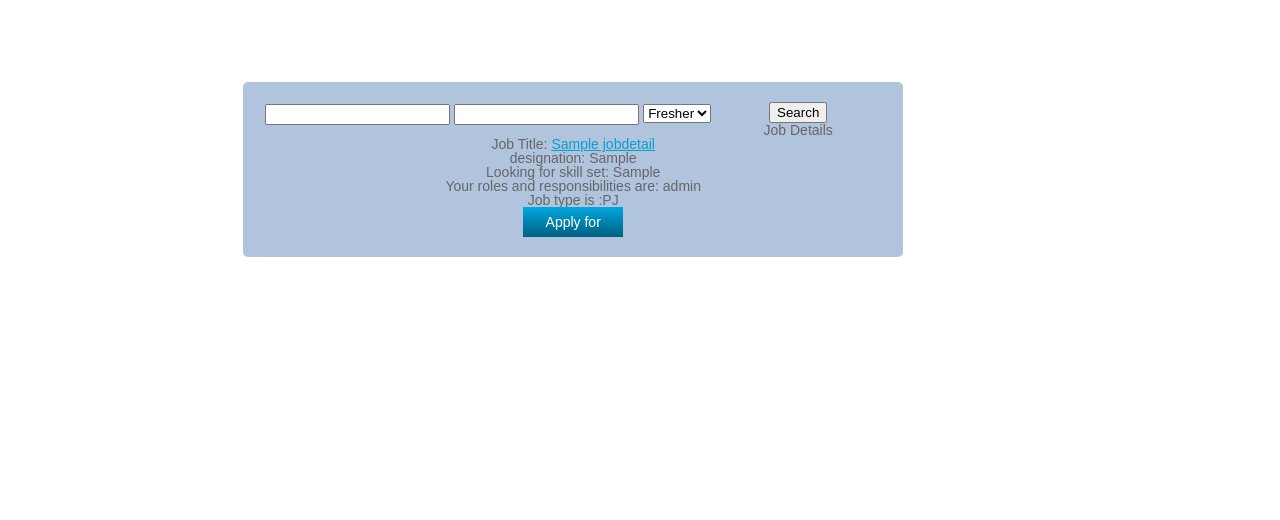
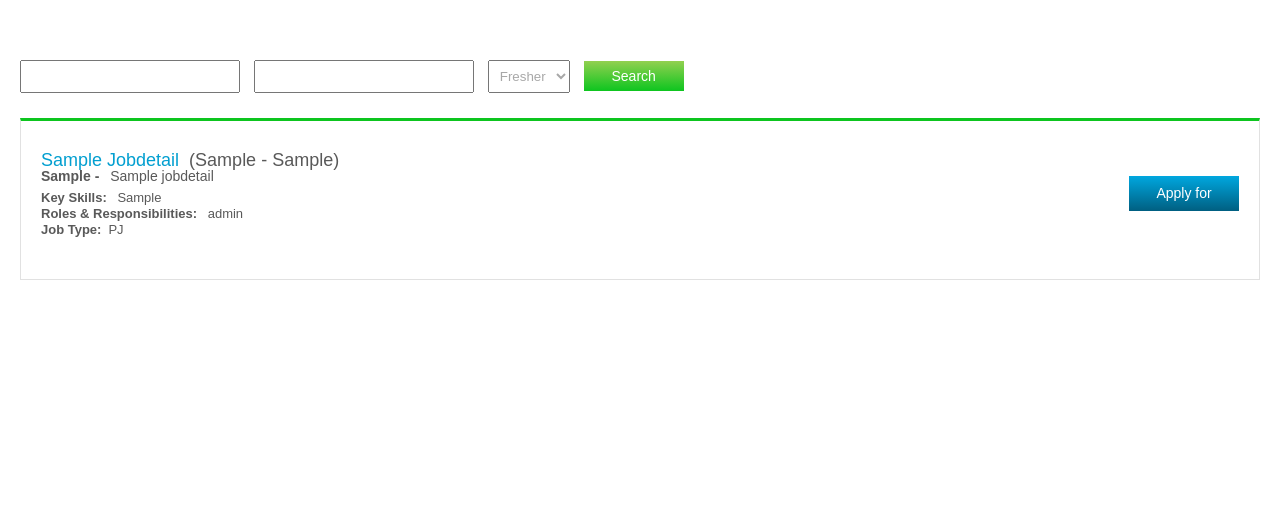
Before and after one commit to deepiakjain/recruiter, a Django app: page /jobs/ in a window 1280 px wide. Shown: the part 50-570 px from the top of the page. Run offline with Django 3.2, Linux system fonts and the light colour scheme; a user stored in the database is signed in; tables that the repository leaves empty hold one stand-in row (values such as "Sample post"); data that the repository does not hold is empty; parts of the project's set-up code (start-up, migrations or seed data) failed here and were passed over.

Commit message:
Worked on display job list

```diff
--- a/account/views.py
+++ b/account/views.py
@@ -79,6 +79,9 @@ class ProfileEditWizard(SessionWizardView):
     def get_context_data(self, form, **kwargs):
 
         context = super(ProfileEditWizard, self).get_context_data(form=form, **kwargs)
+
+        # add context user type
+        context.update({'is_seeker': user_is_seeker(self.request.user)})
 
         if self.steps.current in ['job_expectations']:
             form.initial = self.get_cleaned_data_for_step(self.get_prev_step())
--- a/job_details/views.py
+++ b/job_details/views.py
@@ -129,7 +129,7 @@ def job_list(request):
     if request.method == 'POST':
         search = request.POST.get('search', None)
         if search:
-            results = results.filter(Q(skill_set__icontains=search)|Q(roles_and_responsibilities__icontains=search))
+            results = results.filter(Q(skill_set__icontains=search) | Q(roles_and_responsibilities__icontains=search))
 
         experience = request.POST.get('experience', None)
         if experience:
@@ -143,11 +143,10 @@ def job_list(request):
 
     # update results for following function
     for result in results:
-        result.applied = result.applied_by_seeker(request.user)
+        result.applied = result.applied_by_seeker(request.user) if is_seeker else False
         if result.applied:
             #need to get correct name of status
             result.status = result.status_set.get(seeker__user=request.user).status
-
 
     context.update({'jobs': results, 'user': request.user})
 
--- a/recruiter/static/css/style.css
+++ b/recruiter/static/css/style.css
@@ -239,7 +239,7 @@ footer .right-section .social-links a.youtube{width:57px; height:24px; backgroun
 .search-filters{margin:40px 0 25px 0;}
 .search-filters input[type='text']{width:220px; height:; padding:7px; color:#A8A8A8; margin:0 10px 0 0;}
 .search-filters select{padding:7px; color:#A8A8A8; margin:0 10px 0 0;}
-.search-filters input[type='button']{width:100px; padding:9px; border:0; color:#FFF;
+.search-filters input[type='button']{width:100px; padding:5px; border:0; color:#FFF;
 	background: #92d050; /* Old browsers */
 	background: -moz-linear-gradient(top,  #92d050 0%, #0dc51f 100%); /* FF3.6+ */
 	background: -webkit-gradient(linear, left top, left bottom, color-stop(0%,#92d050), color-stop(100%,#0dc51f)); /* Chrome,Safari4+ */
--- a/recruiter/templates/accounts/profile_edit_wizard/breadcrumbs.html
+++ b/recruiter/templates/accounts/profile_edit_wizard/breadcrumbs.html
@@ -5,7 +5,7 @@
             <span>1</span>
             <label>{% trans 'Personal Info' %}</label>
         </div>
-        {% if not user.is_seeker %}
+        {% if is_seeker %}
             <div class="step {% ifequal wizard.steps.current 'seeker_details' %} active {%endifequal %}">
                 <span>2</span>
                 <label>Education Background</label>
--- a/recruiter/templates/jobs/job_block.html
+++ b/recruiter/templates/jobs/job_block.html
@@ -1,18 +1,29 @@
 {% load i18n %}
-<div>
-    <div> Job Details </div>
-    <div>Job Title: <a href="{% url 'job-detail' job.job_code %}">{{job.job_title}}</a> </div>
-    <div>designation: {{job.designation}}</div>
-    <div>Looking for skill set: {{job.skill_set}}</div>
-    <div>Your roles and responsibilities are: <br\>{{job.roles_and_responsibilities}}</div>
-    <div>Job type is :{{job.job_type}}</div>
-    <div>
+
+    <div class="row">
+        <div class="data">
+            <h1>
+                <a href="{% url 'job-detail' job.job_code %}">{{job.job_title|title}}</a>
+                <span>({{job.min_experience}} - {{job.max_experience}})</span>
+                <label class="data-row"><span class="bold">{{job.designation}} -</span>
+                    <span>{{job.location_name}}</span></label></h1>
+            <label class="data-row"><span class="bold">Key Skills:</span>
+                <span>{{job.skill_set}}</span>
+            </label>
+            <label class="data-row"><span class="bold">Roles & Responsibilities:</span>
+                <span>{{job.roles_and_responsibilities}}</span>
+            </label>
+            <label class="data-row"><span class="bold">Job Type:</span><span>{{job.job_type}}</span></label>
+        </div>
         {% if is_seeker %}
             {% if not job.applied %}
-                <input type='button' value="Apply for" onclick="apply_for_job('{% url 'apply-for-job' job.job_code %}')"/>
+                <a href="javascript:void(0);" onclick="apply_for_job('{% url 'apply-for-job' job.job_code %}')" class="view-btn">Apply for</a>
             {% else %}
                 {{job.status}}
             {%endif%}
+        {% else %}
+            {% if recruiter %}
+                <a href="javascript:void(0);"  class="view-btn">Close Position</a>
+            {% endif %}
         {% endif %}
     </div>
-</div>
--- a/recruiter/templates/jobs/jobs_list.html
+++ b/recruiter/templates/jobs/jobs_list.html
@@ -4,13 +4,18 @@
 {% block title %}Job Creation Form{% endblock %}
 
 {% block content%}
-    <div style="text-align: center; width: 50%; padding: 20px; margin-top: 5%; margin-left: 18%; border-radius: 5px; background-color: lightsteelblue;">
+
     <form action="{% url 'job-list' %}" method="POST">
         {% include 'navigation/search_form.html' with form=form %}
     </form>
 
-    {% for job in jobs %}
-        {% include 'jobs/job_block.html' with job=job is_seeker=is_seeker %}
-    {% endfor %}
-    </div>
+
+    <section class="section-box green">
+        <div class="inner candidate-list">
+            {% for job in jobs %}
+                {% include 'jobs/job_block.html' with job=job is_seeker=is_seeker %}
+            {% endfor %}
+        </div>
+    </section>
+
 {% endblock %}
--- a/recruiter/templates/navigation/search_form.html
+++ b/recruiter/templates/navigation/search_form.html
@@ -1,5 +1,23 @@
 {% csrf_token %}
-<div style="float:left; padding:2px;">{{form.search}}</div>
-<div style="float:left; padding:2px;">{{form.location}}</div>
-<div style="float:left; padding:2px;">{{form.experience}}</div>
-<input type="submit" value="Search" title="Search" class="search-btn" />
+<!--<div style="float:left; padding:2px;">{{form.search}}</div>-->
+<!--<div style="float:left; padding:2px;">{{form.location}}</div>-->
+<!--<div style="float:left; padding:2px;">{{form.experience}}</div>-->
+<!--<input type="submit" value="Search" title="Search" class="search-btn" />-->
+
+<div class="search-filters">
+    {{form.search}}
+    {{form.location}}
+    {{form.experience}}
+    <!--<input type="text" name="" id="" value="" placeholder="Enter Skills, Designation, etc" />-->
+    <!--<input type="text" name="" id="" value="" placeholder="Enter Location" />-->
+    <!--<select>-->
+        <!--<option>Select Experience</option>-->
+        <!--<option>0-1</option>-->
+        <!--<option>1-5</option>-->
+        <!--<option>5-10</option>-->
+        <!--<option>10-15</option>-->
+        <!--<option>15-20</option>-->
+        <!--<option>20+</option>-->
+    <!--</select>-->
+    <input type="button" onclick="this.form.submit();" name="search_id" id="search_id" value="Search" />
+</div>
```
